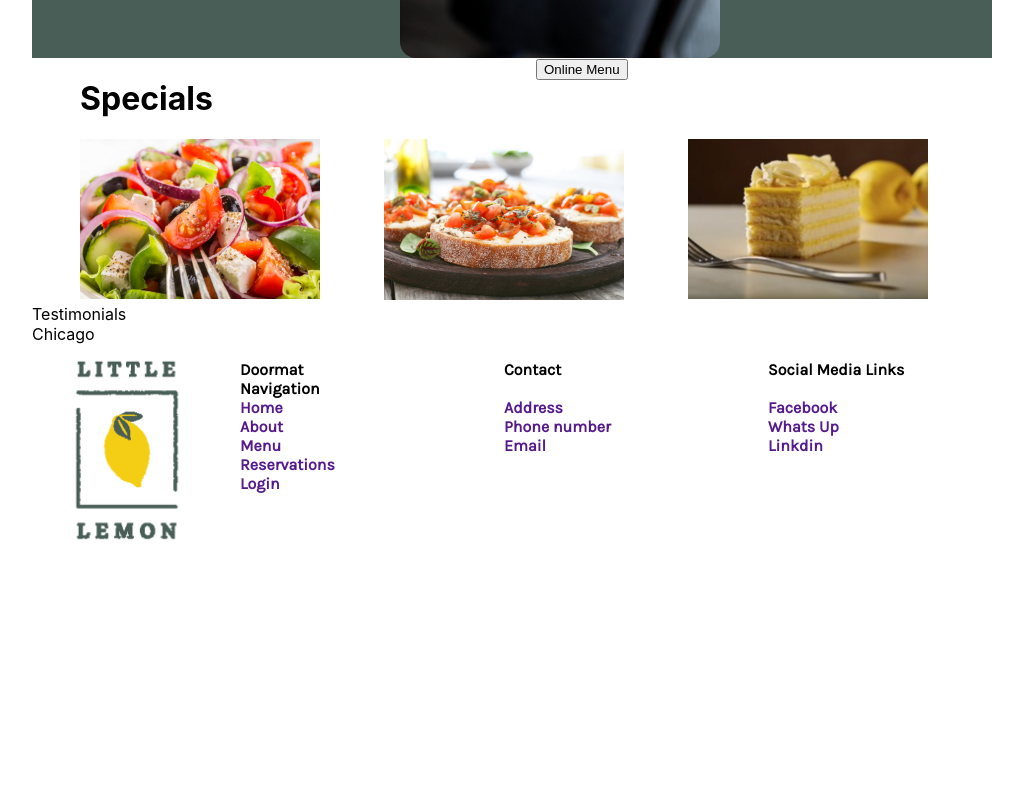
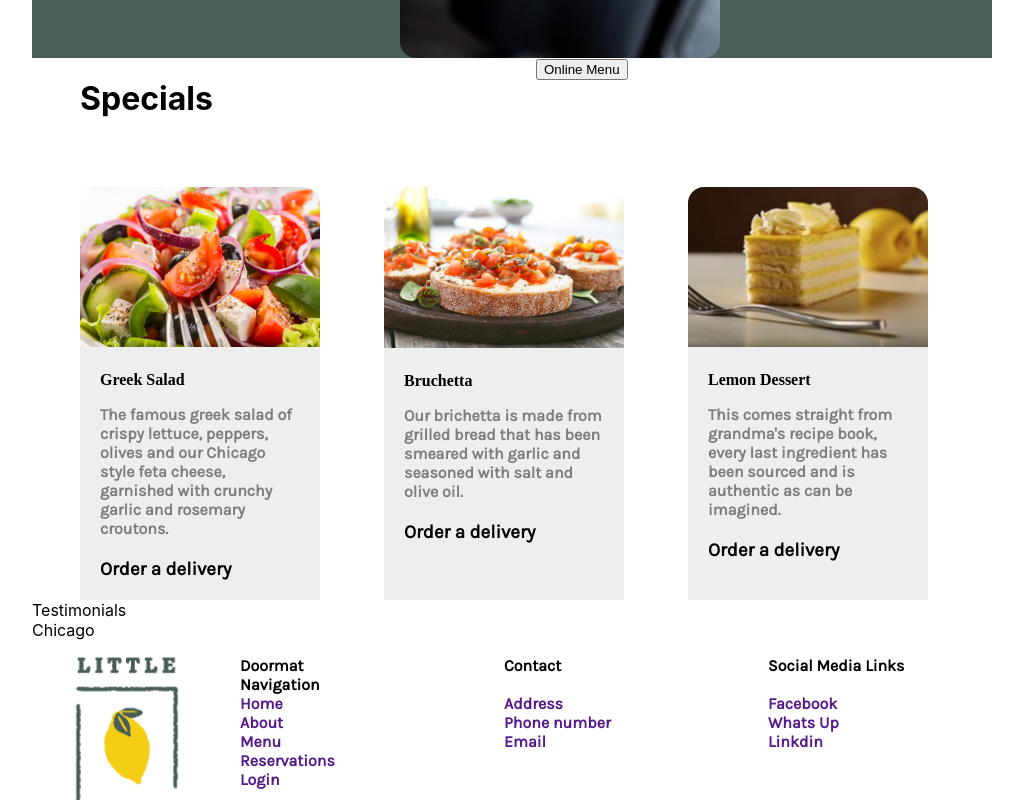
Before and after one commit to samprint/capstoneprj2, a React (Create React App) app: page / in a window 1280 px wide. Shown: the part 501-1301 px from the top of the page, without its empty margins (128-1151 px from the left). Before the commit the page ends 1057 px from the top, so only its background shows below. Built offline with nearby package versions, Linux system fonts and the light colour scheme; a web font is replaced by a local one.

Commit message:
Setting up the app components - week2 - 9

```diff
--- a/public/style.css
+++ b/public/style.css
@@ -149,9 +149,7 @@
 
 
 /* Start Specials */
-.specials img {
-    width: 15rem;
-}
+
 
 .specials {
     margin-left: 3rem;
@@ -166,6 +164,52 @@
     display: grid;
     grid-template-columns: repeat(auto-fit, minmax(15rem, 1fr));
 }
+
+.specials .onearticle {
+    background-color: #EDEFEE;
+    /* margin: auto; */
+    /* padding: 1rem; */
+    /* margin: 1rem; */
+    margin-top: 4rem;
+    /* margin-bottom: 2rem; */
+    width: 15rem;
+}
+
+.specials .onearticle img {
+    width: 15rem;
+    /* padding: -1rem; */
+    /* margin-left: -1rem; */
+    margin-top: -1rem;
+    border-top-left-radius: 1rem;
+    border-top-right-radius: 1rem;
+}
+
+.specials .onearticle .text , .delivery{
+    margin: 1.25rem;
+}
 /* End Specials */
 
+.specials .onearticle .text h2 {
+    font-family: 'Markazi';
+    font-kerning: auto;
+    font-size: 1.0rem;
+    font-weight:bold;
+}
+
+.specials .onearticle .text p {
+    font-family: 'Karla';
+    font-kerning: auto;
+    font-size: 1.0rem;
+    font-weight:bold;
+    color: #0707077c;
+}
+
+.specials .onearticle .delivery {
+    font-family: 'Karla';
+    font-kerning: auto;
+    font-size: 1.0rem;
+    font-weight:bold;
+    /* margin-bottom: 1rem; */
+}
+
 /*********** End HomePage *****************/
--- a/src/components/Specials.js
+++ b/src/components/Specials.js
@@ -14,23 +14,54 @@ const Specials = () => {
                 </div>
             </div>
             <div className="articles">
-                <div>
+                <div className="onearticle">
                     <div>
                         <img src={greekSalad} alt="greek salad" />
                     </div>
-                    <div></div>
+                    <div className="text">
+                        <h2>Greek Salad</h2>
+                        <p>
+                            The famous greek salad of crispy lettuce,
+                            peppers, olives and our Chicago style feta
+                            cheese, garnished with crunchy garlic
+                            and rosemary croutons.
+                        </p>
+                    </div>
+                    <div className="delivery">
+                        <h3>Order a delivery</h3>
+                    </div>
                 </div>
-                <div>
+                <div className="onearticle">
                     <div>
                         <img src={bruchetta} alt="bruchetta" />
                     </div>
-                    <div></div>
+                    <div className="text">
+                        <h2>Bruchetta</h2>
+                        <p>
+                            Our brichetta is made from grilled bread
+                            that has been smeared with garlic and
+                            seasoned with salt and olive oil.
+                        </p>
+                    </div>
+                    <div className="delivery">
+                        <h3>Order a delivery</h3>
+                    </div>
                 </div>
-                <div>
+                <div className="onearticle">
                     <div>
                         <img src={lemonDessert} alt="lemon dessert salad" />
                     </div>
-                    <div></div>
+                    <div className="text">
+                        <h2>Lemon Dessert</h2>
+                        <p>
+                            This comes straight from grandma's recipe
+                            book, every last ingredient has been sourced
+                            and is authentic as can be imagined.
+                        </p>
+                    </div>
+                    <div className="delivery">
+                        <h3>Order a delivery</h3>
+                    </div>
                 </div>
             </div>
         </div>
```
